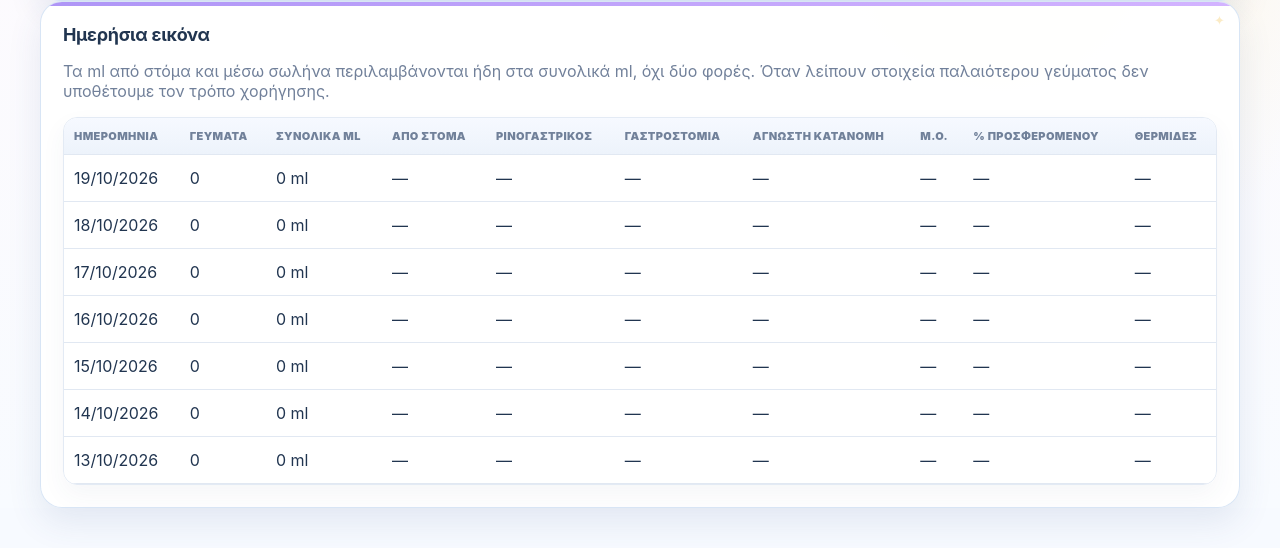
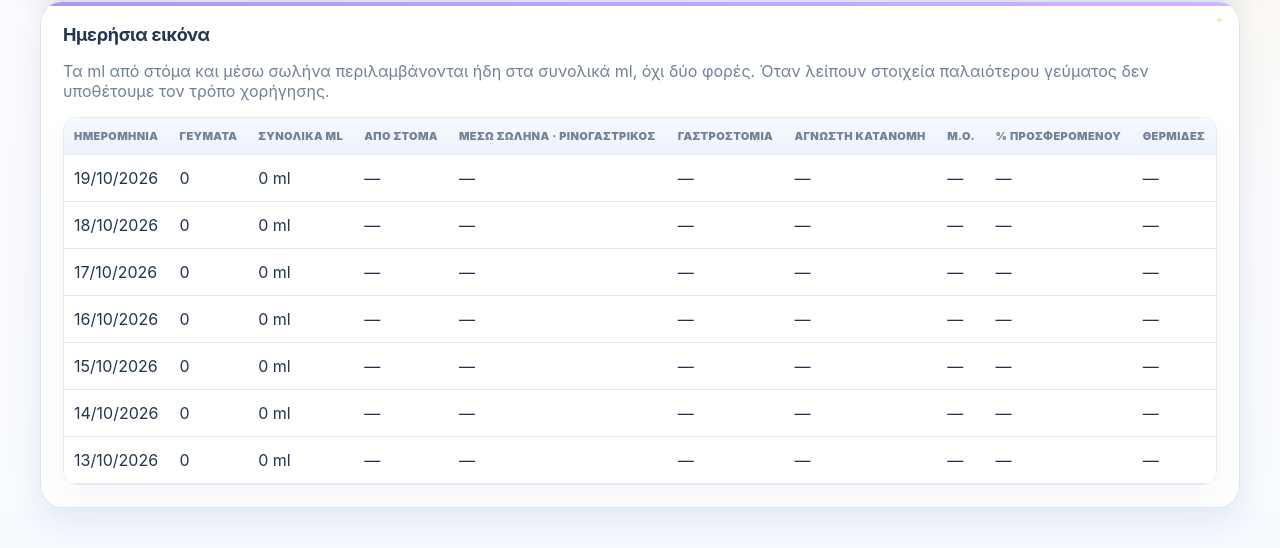
Before and after one commit to MichalisMichael26/giorgos-health, a Django app: page /feeding-performance/ in a window 1280 px wide. Shown: the part 1380-1928 px from the top of the page. Run offline with Django 5.2, Linux system fonts and the light colour scheme; the visitor is signed in with stand-in values (Sample User, id 1); data that the repository does not hold is empty; parts of the project's set-up code (start-up, migrations or seed data) failed here and were passed over; some libraries are stand-ins or nearby versions.

Commit message:
Preserve feeding table header expected by existing tests

```diff
--- a/templates/feeding/performance.html
+++ b/templates/feeding/performance.html
@@ -76,7 +76,7 @@
 <section class="panel">
     <div class="panel-head"><h2>Ημερήσια εικόνα</h2></div>
     <p class="muted">Τα ml από στόμα και μέσω σωλήνα περιλαμβάνονται ήδη στα συνολικά ml, όχι δύο φορές. Όταν λείπουν στοιχεία παλαιότερου γεύματος δεν υποθέτουμε τον τρόπο χορήγησης.</p>
-    <div class="table-wrap"><table class="responsive-table"><thead><tr><th>Ημερομηνία</th><th>Γεύματα</th><th>Συνολικά ml</th><th>Από στόμα</th><th>Ρινογαστρικός</th><th>Γαστροστομία</th><th>Άγνωστη κατανομή</th><th>Μ.ό.</th><th>% προσφερόμενου</th><th>Θερμίδες</th></tr></thead>
+    <div class="table-wrap"><table class="responsive-table"><thead><tr><th>Ημερομηνία</th><th>Γεύματα</th><th>Συνολικά ml</th><th>Από στόμα</th><th>Μέσω σωλήνα · Ρινογαστρικός</th><th>Γαστροστομία</th><th>Άγνωστη κατανομή</th><th>Μ.ό.</th><th>% προσφερόμενου</th><th>Θερμίδες</th></tr></thead>
     <tbody>{% for row in day_rows %}
         <tr>
             <td data-label="Ημερομηνία">{{ row.date|date:"d/m/Y" }}</td>
```
